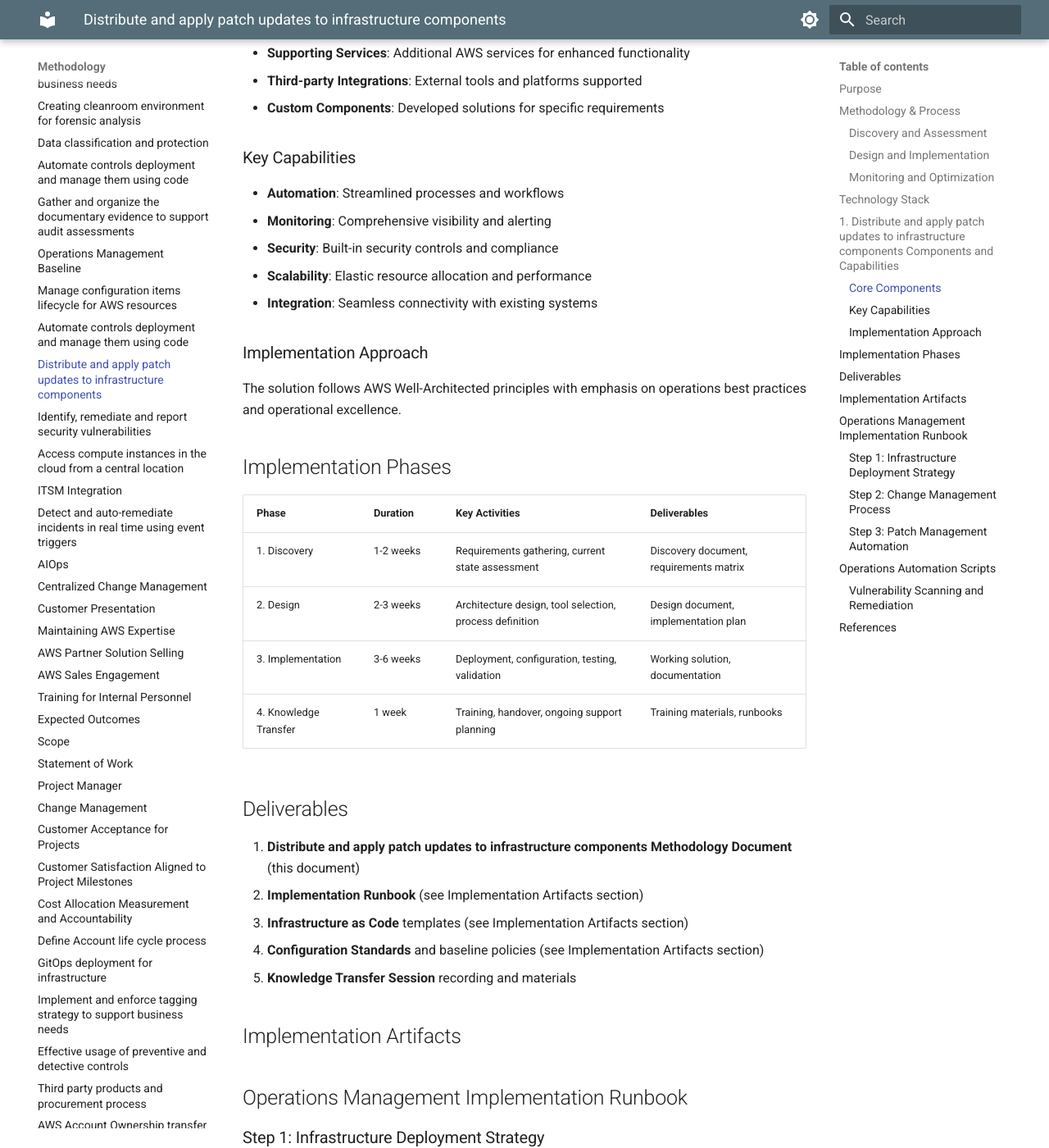
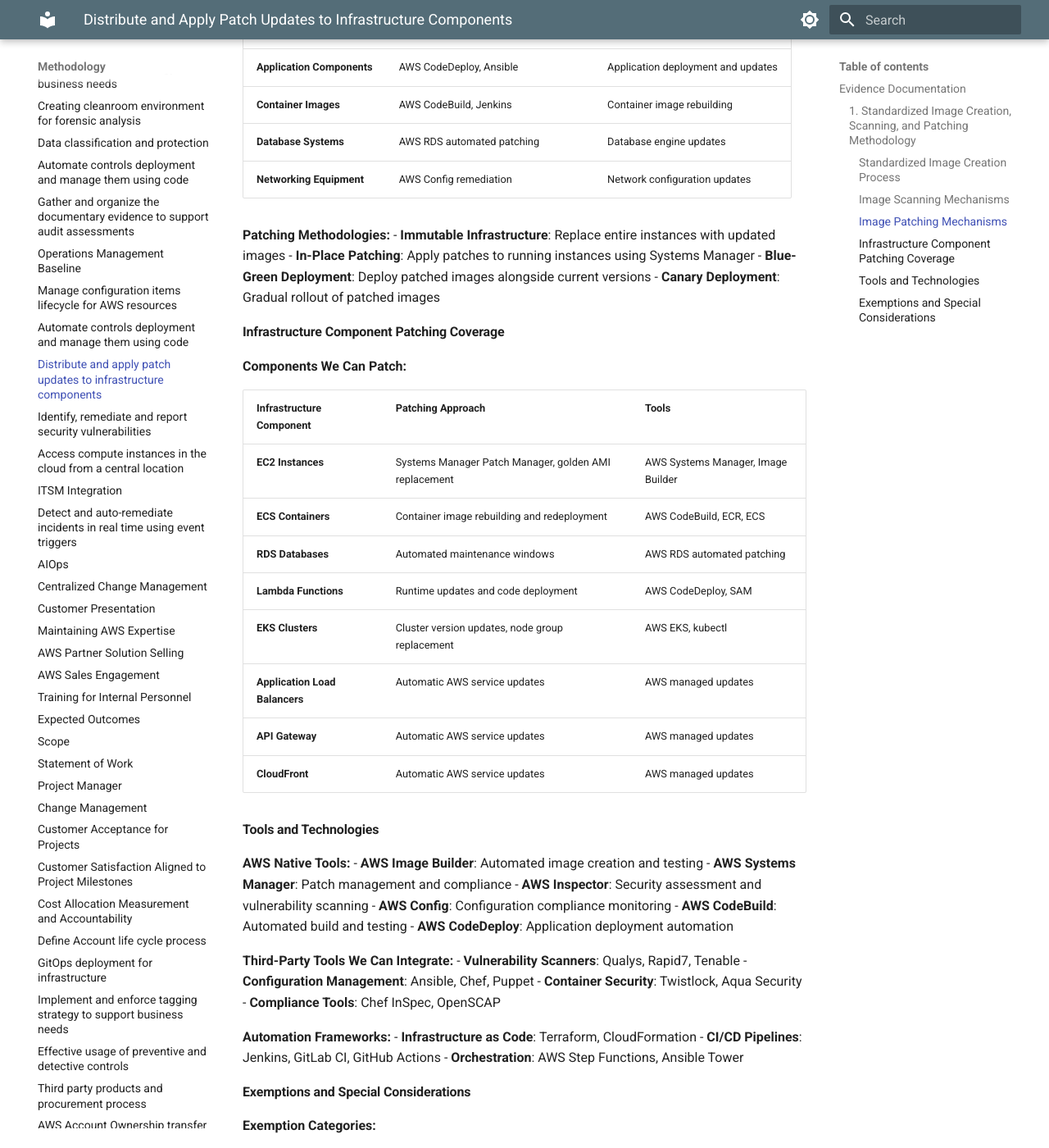
Before and after one commit to zircon-tech/cloud-ops-docs, an MkDocs documentation site: the page built from docs/distribute-and-apply-patch-updates-to-infrastructu.md, in a window 1280 px wide and 1400 px high, scrolled down 1333 px. Shown: the whole window at 82% size. Built offline with MkDocs 1.6.1 and Material for MkDocs 9.7.7, drawn with Linux system fonts in a browser that asks for light colours; some of the changed text lies outside the part shown.

Commit message:
Rewrite patch updates document to focus on evidence requirement only

````diff
--- a/docs/distribute-and-apply-patch-updates-to-infrastructu.md
+++ b/docs/distribute-and-apply-patch-updates-to-infrastructu.md
@@ -1,292 +1,123 @@
 ---
 id: COCOM-004
-title: "Distribute and apply patch updates to infrastructure components"
+title: "Distribute and Apply Patch Updates to Infrastructure Components"
 ---
 
-# Distribute and apply patch updates to infrastructure components
+# Distribute and Apply Patch Updates to Infrastructure Components
 
-## Purpose
+## Evidence Documentation
 
-Mature distribute and apply patch updates to infrastructure components enables reliable, scalable management of your AWS environment. Our approach establishes automated processes and standardized procedures that reduce operational overhead while improving service reliability.
+### 1. Standardized Image Creation, Scanning, and Patching Methodology
 
-## Methodology & Process
+#### Standardized Image Creation Process
 
-### Discovery and Assessment
+**Golden Image Development Approach:**
+We can implement standardized image creation using AWS Image Builder to create and maintain golden AMIs. Our methodology includes base image selection from AWS-provided images, automated software installation and configuration, security hardening according to CIS benchmarks, and compliance validation before image publication.
 
-We begin with comprehensive discovery to understand your current environment, identify requirements, and establish success criteria that align with business objectives.
+**Image Pipeline Components:**
+- **Base Image Selection**: AWS-provided AMIs (Amazon Linux 2, Ubuntu, Windows Server)
+- **Software Installation**: Automated installation of required packages and applications
+- **Security Hardening**: CIS benchmark compliance, security configurations
+- **Validation Testing**: Automated testing before image approval
+- **Distribution**: Multi-region image distribution and version management
 
-### Design and Implementation
+#### Image Scanning Mechanisms
 
-Our implementation approach prioritizes automation, consistency, and maintainability, using infrastructure-as-code and proven architectural patterns.
+**Vulnerability Scanning Tools We Can Implement:**
 
-### Monitoring and Optimization
+| Scanner Type | Tool | Capability |
+|-------------|------|-----------|
+| **OS Vulnerability Scanning** | Amazon Inspector, Qualys VMDR | Operating system package vulnerabilities |
+| **Container Image Scanning** | Amazon ECR Image Scanning, Twistlock | Container image vulnerabilities |
+| **Application Scanning** | OWASP ZAP, Veracode | Application-level vulnerabilities |
+| **Configuration Scanning** | AWS Config, Chef InSpec | Configuration compliance validation |
+| **Network Scanning** | Nessus, OpenVAS | Network service vulnerabilities |
 
-Continuous monitoring ensures implementations remain effective over time, with regular reviews and optimization recommendations.
+**Scanning Integration Approach:**
+- **Pre-Build Scanning**: Scan base images before customization
+- **Post-Build Scanning**: Scan golden images after hardening
+- **Runtime Scanning**: Continuous scanning of deployed instances
+- **Compliance Scanning**: CIS benchmark and regulatory compliance checks
 
+#### Image Patching Mechanisms
 
+**Automated Patching Tools We Can Implement:**
 
-## Technology Stack
+| Component Type | Patching Tool | Capability |
+|---------------|---------------|-----------|
+| **Operating Systems** | AWS Systems Manager Patch Manager | OS-level patch management |
+| **Application Components** | AWS CodeDeploy, Ansible | Application deployment and updates |
+| **Container Images** | AWS CodeBuild, Jenkins | Container image rebuilding |
+| **Database Systems** | AWS RDS automated patching | Database engine updates |
+| **Networking Equipment** | AWS Config remediation | Network configuration updates |
 
-| Layer | AWS Services | Alternative Options |
-|-------|--------------|--------------------|
-| **Core** | Amazon CloudWatch, AWS CloudFormation, AWS IAM, Amazon VPC | |
-| **Third-Party** | — | Third-party tools (As required) |
+**Patching Methodologies:**
+- **Immutable Infrastructure**: Replace entire instances with updated images
+- **In-Place Patching**: Apply patches to running instances using Systems Manager
+- **Blue-Green Deployment**: Deploy patched images alongside current versions
+- **Canary Deployment**: Gradual rollout of patched images
 
+#### Infrastructure Component Patching Coverage
 
-## 1. Distribute and apply patch updates to infrastructure components Components and Capabilities
+**Components We Can Patch:**
 
-### Core Components
+| Infrastructure Component | Patching Approach | Tools |
+|-------------------------|------------------|--------|
+| **EC2 Instances** | Systems Manager Patch Manager, golden AMI replacement | AWS Systems Manager, Image Builder |
+| **ECS Containers** | Container image rebuilding and redeployment | AWS CodeBuild, ECR, ECS |
+| **RDS Databases** | Automated maintenance windows | AWS RDS automated patching |
+| **Lambda Functions** | Runtime updates and code deployment | AWS CodeDeploy, SAM |
+| **EKS Clusters** | Cluster version updates, node group replacement | AWS EKS, kubectl |
+| **Application Load Balancers** | Automatic AWS service updates | AWS managed updates |
+| **API Gateway** | Automatic AWS service updates | AWS managed updates |
+| **CloudFront** | Automatic AWS service updates | AWS managed updates |
 
-- **Primary Services**: Main AWS services used for distribute and apply patch updates to infrastructure components implementation
-- **Supporting Services**: Additional AWS services for enhanced functionality
-- **Third-party Integrations**: External tools and platforms supported
-- **Custom Components**: Developed solutions for specific requirements
+#### Tools and Technologies
 
-### Key Capabilities
+**AWS Native Tools:**
+- **AWS Image Builder**: Automated image creation and testing
+- **AWS Systems Manager**: Patch management and compliance
+- **AWS Inspector**: Security assessment and vulnerability scanning
+- **AWS Config**: Configuration compliance monitoring
+- **AWS CodeBuild**: Automated build and testing
+- **AWS CodeDeploy**: Application deployment automation
 
-- **Automation**: Streamlined processes and workflows
-- **Monitoring**: Comprehensive visibility and alerting
-- **Security**: Built-in security controls and compliance
-- **Scalability**: Elastic resource allocation and performance
-- **Integration**: Seamless connectivity with existing systems
+**Third-Party Tools We Can Integrate:**
+- **Vulnerability Scanners**: Qualys, Rapid7, Tenable
+- **Configuration Management**: Ansible, Chef, Puppet
+- **Container Security**: Twistlock, Aqua Security
+- **Compliance Tools**: Chef InSpec, OpenSCAP
 
-### Implementation Approach
+**Automation Frameworks:**
+- **Infrastructure as Code**: Terraform, CloudFormation
+- **CI/CD Pipelines**: Jenkins, GitLab CI, GitHub Actions
+- **Orchestration**: AWS Step Functions, Ansible Tower
 
-The solution follows AWS Well-Architected principles with emphasis on operations best practices and operational excellence.
+#### Exemptions and Special Considerations
 
+**Exemption Categories:**
 
+| Exemption Type | Justification | Alternative Approach |
+|---------------|---------------|-------------------|
+| **Legacy Systems** | Unsupported operating systems or applications | Isolated network segments, compensating controls |
+| **Critical Production Systems** | Zero-downtime requirements | Extended testing periods, scheduled maintenance windows |
+| **Compliance Requirements** | Regulatory restrictions on changes | Change control board approval, extended validation |
+| **Third-Party Dependencies** | Vendor-controlled update cycles | Vendor coordination, risk acceptance |
+| **Custom Applications** | Incompatible with standard patches | Application-specific testing, custom patch procedures |
 
-## Implementation Phases
+**Exemption Management Process:**
+- **Risk Assessment**: Evaluate security risk of delayed patching
+- **Compensating Controls**: Implement additional security measures
+- **Documentation**: Maintain exemption justification and approval
+- **Review Cycle**: Regular review of exemption validity
+- **Escalation Path**: Executive approval for high-risk exemptions
 
-| Phase | Duration | Key Activities | Deliverables |
-|-------|----------|----------------|--------------|
-| 1. Discovery | 1-2 weeks | Requirements gathering, current state assessment | Discovery document, requirements matrix |
-| 2. Design | 2-3 weeks | Architecture design, tool selection, process definition | Design document, implementation plan |
-| 3. Implementation | 3-6 weeks | Deployment, configuration, testing, validation | Working solution, documentation |
-| 4. Knowledge Transfer | 1 week | Training, handover, ongoing support planning | Training materials, runbooks |
-
-## Deliverables
-
-1. **Distribute and apply patch updates to infrastructure components Methodology Document** (this document)
-2. **Implementation Runbook** (see Implementation Artifacts section)
-3. **Infrastructure as Code** templates (see Implementation Artifacts section)
-4. **Configuration Standards** and baseline policies (see Implementation Artifacts section)
-5. **Knowledge Transfer Session** recording and materials
-
-## Implementation Artifacts
-
-
-## Operations Management Implementation Runbook
-
-### Step 1: Infrastructure Deployment Strategy
-
-```yaml
-# deployment-pipeline.yaml
-name: Infrastructure Deployment Pipeline
-on:
-  push:
-    branches: [main]
-    paths: ['infrastructure/**']
-
-jobs:
-  deploy:
-    runs-on: ubuntu-latest
-    steps:
-      - uses: actions/checkout@v3
-
-      - name: Configure AWS credentials
-        uses: aws-actions/configure-aws-credentials@v2
-        with:
-          role-to-assume: arn:aws:iam::ACCOUNT:role/GitHubActionsRole
-
-      - name: Terraform Plan
-        run: |
-          cd infrastructure/
-          terraform init
-          terraform plan -out=tfplan
-
-      - name: Terraform Apply
-        if: github.ref == 'refs/heads/main'
-        run: |
-          terraform apply tfplan
-```
-
-### Step 2: Change Management Process
-
-```bash
-#!/bin/bash
-# change-management-workflow.sh
-
-# 1. Create change request
-aws ssm create-ops-item \
-    --title "Infrastructure Change Request" \
-    --description "Deploy new application version" \
-    --priority 3 \
-    --source "ChangeManagement" \
-    --operational-data '{
-        "ChangeType": {"Value": "Standard"},
-        "Environment": {"Value": "Production"},
-        "RiskLevel": {"Value": "Medium"}
-    }'
-
-# 2. Immutable infrastructure deployment
-aws imagebuilder start-image-pipeline-execution \
-    --image-pipeline-arn "arn:aws:imagebuilder:region:account:image-pipeline/golden-ami"
-
-# 3. Blue-green deployment
-aws elbv2 modify-target-group \
-    --target-group-arn "arn:aws:elasticloadbalancing:region:account:targetgroup/blue-targets" \
-    --health-check-path "/health"
-```
-
-### Step 3: Patch Management Automation
-
-```python
-# patch-management.py
-import boto3
-from datetime import datetime, timedelta
-
-def create_patch_baseline():
-    ssm = boto3.client('ssm')
-
-    # Create custom patch baseline
-    response = ssm.create_patch_baseline(
-        Name='Production-Patch-Baseline',
-        OperatingSystem='AMAZON_LINUX_2',
-        ApprovalRules={
-            'PatchRules': [
-                {
-                    'PatchFilterGroup': {
-                        'PatchFilters': [
-                            {
-                                'Key': 'CLASSIFICATION',
-                                'Values': ['Security', 'Critical']
-                            }
-                        ]
-                    },
-                    'ApproveAfterDays': 0,
-                    'ComplianceLevel': 'CRITICAL'
-                },
-                {
-                    'PatchFilterGroup': {
-                        'PatchFilters': [
-                            {
-                                'Key': 'CLASSIFICATION',
-                                'Values': ['Important', 'Recommended']
-                            }
-                        ]
-                    },
-                    'ApproveAfterDays': 7,
-                    'ComplianceLevel': 'HIGH'
-                }
-            ]
-        }
-    )
-
-    return response['BaselineId']
-
-def schedule_patch_deployment():
-    ssm = boto3.client('ssm')
-
-    # Schedule maintenance window for patching
-    response = ssm.create_maintenance_window(
-        Name='Production-Patch-Window',
-        Description='Automated patching for production systems',
-        Schedule='cron(0 2 ? * SUN *)',  # Every Sunday at 2 AM
-        Duration=4,  # 4-hour window
-        Cutoff=1,    # Stop 1 hour before end
-        AllowUnassociatedTargets=False
-    )
-
-    return response['WindowId']
-```
-
-
-## Operations Automation Scripts
-
-### Vulnerability Scanning and Remediation
-
-```python
-# vulnerability-management.py
-import boto3
-import json
-
-def scan_and_remediate():
-    inspector = boto3.client('inspector2')
-    ssm = boto3.client('ssm')
-
-    # Get vulnerability findings
-    findings = inspector.list_findings(
-        filterCriteria={
-            'severity': ['HIGH', 'CRITICAL'],
-            'findingStatus': ['ACTIVE']
-        }
-    )
-
-    for finding in findings['findings']:
-        if finding['type'] == 'PACKAGE_VULNERABILITY':
-            # Automated remediation for package vulnerabilities
-            instance_id = finding['resources'][0]['id']
-
-            # Execute remediation script
-            response = ssm.send_command(
-                InstanceIds=[instance_id],
-                DocumentName='AWS-RunShellScript',
-                Parameters={
-                    'commands': [
-                        'sudo yum update -y',
-                        'sudo systemctl restart application'
-                    ]
-                }
-            )
-
-### ITSM Integration
-
-```python
-# itsm-integration.py
-import boto3
-import requests
-import json
-
-def create_service_now_incident(alarm_data):
-    # ServiceNow API integration
-    url = 'https://company.service-now.com/api/now/table/incident'
-    headers = {
-        'Content-Type': 'application/json',
-        'Authorization': 'Basic ' + base64_encoded_credentials
-    }
-
-    incident_data = {
-        'short_description': f"AWS CloudWatch Alarm: {alarm_data['AlarmName']}",
-        'description': alarm_data['NewStateReason'],
-        'urgency': '2',  # High
-        'impact': '2',   # Medium
-        'category': 'Cloud Infrastructure',
-        'subcategory': 'Monitoring Alert'
-    }
-
-    response = requests.post(url, headers=headers, data=json.dumps(incident_data))
-    return response.json()
-
-def lambda_handler(event, context):
-    # Process CloudWatch alarm via SNS
-    alarm_data = json.loads(event['Records'][0]['Sns']['Message'])
-
-    if alarm_data['NewStateValue'] == 'ALARM':
-        incident = create_service_now_incident(alarm_data)
-        print(f"Created ServiceNow incident: {incident['result']['number']}")
-
-        # Update alarm description with incident number
-        cloudwatch = boto3.client('cloudwatch')
-        cloudwatch.put_metric_alarm(
-            AlarmName=alarm_data['AlarmName'],
-            AlarmDescription=f"ServiceNow: {incident['result']['number']}"
-        )
-```
-
-## References
-
+**Special Handling Procedures:**
+- **Air-Gapped Systems**: Offline patch management processes
+- **Regulatory Environments**: Extended validation and approval cycles
+- **Multi-Cloud Environments**: Cross-platform patching coordination
+- **Hybrid Infrastructure**: On-premises and cloud patch synchronization
 
 ---
 
-*Last updated: 02 Jul 2025*
+*This document provides evidence of our capability to deliver standardized image creation, scanning, and patching methodologies including comprehensive tooling and exemption management processes.*
````
